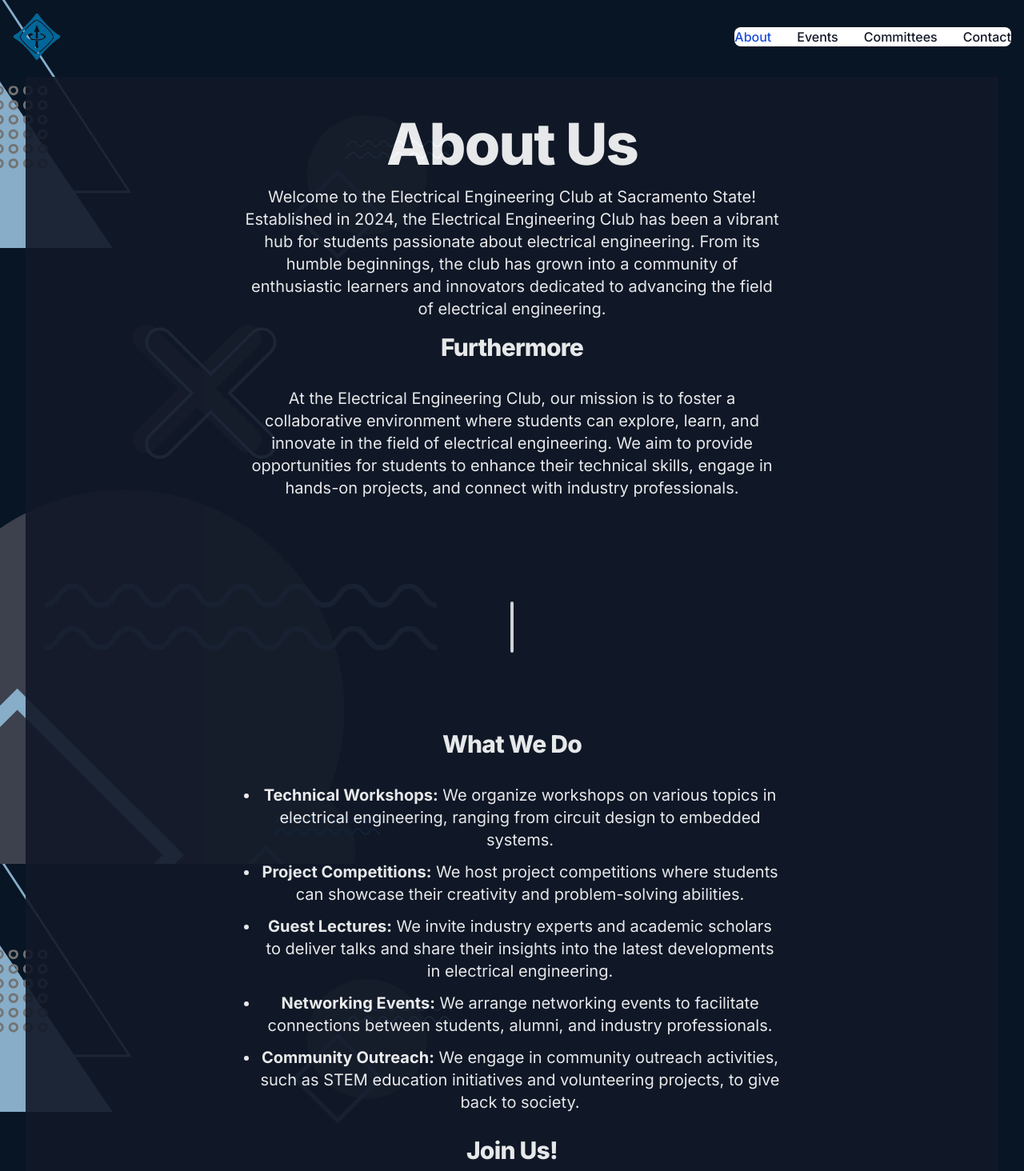
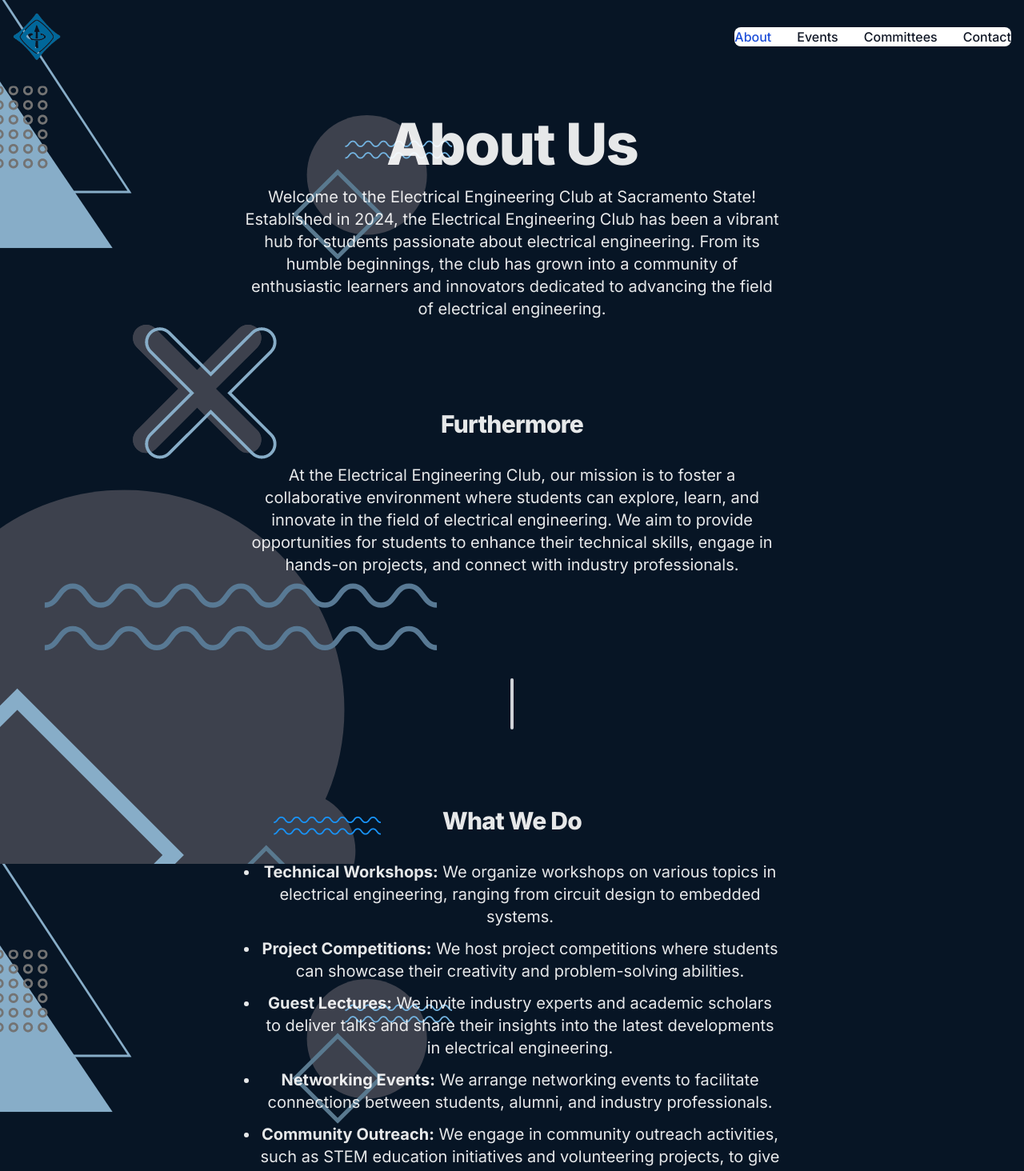
Before and after one commit to BrianBeilby/ieee-web-app, a Next.js app: page /about in a window 1280 px wide. Shown: the top 1464 px of the page at 80% size. Built offline with nearby package versions, Linux system fonts and the light colour scheme; what tw-elements would draw is missing.

Commit message:
Update page.tsx

```diff
--- a/src/app/about/page.tsx
+++ b/src/app/about/page.tsx
@@ -3,62 +3,55 @@
 import React, { useRef } from "react";
 import { motion, useScroll } from "framer-motion";
 import Link from "next/link";
-import { BsArrowRight } from "react-icons/bs"
+import { BsArrowRight } from "react-icons/bs";
 import SectionDivider from "@/components/section-divider";
 
-
-
 export default function About() {
-    const ref = useRef<HTMLDivElement>(null)
+  const ref = useRef<HTMLDivElement>(null);
 
   const { scrollYProgress } = useScroll({
     target: ref,
-        offset: ["0 1", "0.5 1"]
+    offset: ["0 1", "0.5 1"],
   });
 
   return (
-
-
-        <section className= "container my-24 mx-auto md:px-8 mb-4 ">
-
-        <div className="bg-gray-900 py-8 opacity-90">
+    <section className="container my-24 mx-auto md:px-8 mb-4 ">
+      <div className="bg-transparent py-8 opacity-90">
         <div className="flex flex-col items-center justify-center">
-
-
+          <motion.div
+            initial={{ opacity: 0, scale: 0 }}
+            animate={{ opacity: 1, scale: 1 }}
+            transition={{
+              type: "tween",
+              duration: 0.2,
+            }}
+            className="container mx-auto px-4 text-center"
+          >
+            <div className=" py-4">
+              <h1 className="text-5xl font-extrabold tracking-tight leading-none text-white md:text-6xl lg:text-7xl">
+                About Us
+              </h1>
+            </div>
+          </motion.div>
 
           <motion.div
             initial={{ opacity: 0, scale: 0 }}
             animate={{ opacity: 1, scale: 1 }}
             transition={{
-                        type: 'tween',
-                        duration: 0.2
-                }}                 className="container mx-auto px-4 text-center">
-
-                    <div className=" py-4">
-                        <h1 className="text-5xl font-extrabold tracking-tight leading-none text-white md:text-6xl lg:text-7xl">
-                            About Us
-                        </h1>
-                    </div>
-
-                </motion.div>
-
-
-
-                <motion.div
-                    initial={{ opacity: 0, scale: 0 }}
-                    animate={{ opacity: 1, scale: 1 }}
-                    transition={{
-                        type: 'spring',
+              type: "spring",
               stiffness: 125,
               delay: 0.1,
-                        duration: 0.5
+              duration: 0.5,
             }}
-                    className="container mx-auto px-6 text-center mb-4 text-lg md:text-xl text-white mb-28 max-w-[45rem] text-center leading-8 sm:mb-35">
-
+            className="container mx-auto px-6 text-lg md:text-xl text-white mb-28 max-w-[45rem] text-center leading-8 sm:mb-35"
+          >
             <p className="text-lg md:text-xl text-white">
               Welcome to the Electrical Engineering Club at Sacramento State!
-                    Established in 2024, the Electrical Engineering Club has been a vibrant hub for students passionate about electrical engineering.
-                    From its humble beginnings, the club has grown into a community of enthusiastic learners and innovators dedicated to advancing the field of electrical engineering.
+              Established in 2024, the Electrical Engineering Club has been a
+              vibrant hub for students passionate about electrical engineering.
+              From its humble beginnings, the club has grown into a community of
+              enthusiastic learners and innovators dedicated to advancing the
+              field of electrical engineering.
             </p>
           </motion.div>
 
@@ -66,106 +59,125 @@ export default function About() {
             initial={{ opacity: 0, scale: 0 }}
             animate={{ opacity: 1, scale: 1 }}
             transition={{
-                         type: 'spring',
+              type: "spring",
               stiffness: 125,
               delay: 0.1,
-                         duration: 0.7
+              duration: 0.7,
             }}
-                    className="container mx-auto px-6 text-center  text-lg md:text-xl text-white mb-8 max-w-[45rem] text-center leading-8 sm:mb-30">
-
-                    <h2 className="text-3xl font-extrabold mb-8 tracking-tight text-white">Furthermore</h2>
+            className="container mx-auto px-6 text-lg md:text-xl text-white mb-8 max-w-[45rem] text-center leading-8 sm:mb-30"
+          >
+            <h2 className="text-3xl font-extrabold mb-8 tracking-tight text-white">
+              Furthermore
+            </h2>
             <p className="">
-                        At the Electrical Engineering Club, our mission is to foster a collaborative environment where students can explore, learn, and innovate in the field of electrical engineering.
-                        We aim to provide opportunities for students to enhance their technical skills,
-                        engage in hands-on projects, and connect with industry professionals.
+              At the Electrical Engineering Club, our mission is to foster a
+              collaborative environment where students can explore, learn, and
+              innovate in the field of electrical engineering. We aim to provide
+              opportunities for students to enhance their technical skills,
+              engage in hands-on projects, and connect with industry
+              professionals.
             </p>
-
           </motion.div>
 
           <motion.div
             initial={{ opacity: 0, y: 100 }}
             animate={{ opacity: 1, y: 0 }}
-                    transition={{ delay: 0.1, }}>
+            transition={{ delay: 0.1 }}
+          >
             <SectionDivider />
           </motion.div>
 
-                <motion.div ref={ref} style={{ scale: scrollYProgress, opacity: scrollYProgress }} className="flex flex-col items-center justify-center"> {/*Motion Element Start  */}
-
-
-
+          <motion.div
+            ref={ref}
+            style={{ scale: scrollYProgress, opacity: scrollYProgress }}
+            className="flex flex-col items-center justify-center"
+          >
+            {" "}
+            {/*Motion Element Start  */}
             <motion.div
               initial={{ opacity: 0, y: 100 }}
               animate={{ opacity: 1, y: 0 }}
               transition={{
                 delay: 0.1,
               }}
-                    className="container mx-auto px-6 text-center mb-4 text-lg md:text-xl text-white mb-28 max-w-[45rem] text-center leading-8 sm:mb-30">
-
-
-                    <h3 className ="text-3xl font-extrabold mb-8 tracking-tight text-white">What We Do</h3>
+              className="container mx-auto px-6 text-lg md:text-xl text-white mb-28 max-w-[45rem] text-center leading-8 sm:mb-30"
+            >
+              <h3 className="text-3xl font-extrabold mb-8 tracking-tight text-white">
+                What We Do
+              </h3>
               <ul className="list-disc pl-5">
                 <li className="mb-3">
-                        <strong>Technical Workshops:</strong> We organize workshops on various topics in electrical engineering, ranging from circuit design to embedded systems.
+                  <strong>Technical Workshops:</strong> We organize workshops on
+                  various topics in electrical engineering, ranging from circuit
+                  design to embedded systems.
                 </li>
                 <li className="mb-3">
-                        <strong>Project Competitions:</strong> We host project competitions where students can showcase their creativity and problem-solving abilities.
+                  <strong>Project Competitions:</strong> We host project
+                  competitions where students can showcase their creativity and
+                  problem-solving abilities.
                 </li>
                 <li className="mb-3">
-                        <strong>Guest Lectures:</strong> We invite industry experts and academic scholars to deliver talks and share their insights into the latest developments in electrical engineering.
+                  <strong>Guest Lectures:</strong> We invite industry experts
+                  and academic scholars to deliver talks and share their
+                  insights into the latest developments in electrical
+                  engineering.
                 </li>
                 <li className="mb-3">
-                        <strong>Networking Events:</strong> We arrange networking events to facilitate connections between students, alumni, and industry professionals.
+                  <strong>Networking Events:</strong> We arrange networking
+                  events to facilitate connections between students, alumni, and
+                  industry professionals.
                 </li>
                 <li className="mb-3">
-                        <strong>Community Outreach:</strong> We engage in community outreach activities, such as STEM education initiatives and volunteering projects, to give back to society.
+                  <strong>Community Outreach:</strong> We engage in community
+                  outreach activities, such as STEM education initiatives and
+                  volunteering projects, to give back to society.
                 </li>
               </ul>
             </motion.div>
-
             <motion.div
               initial={{ opacity: 0, y: 100 }}
               animate={{ opacity: 1, y: 0 }}
               transition={{
                 delay: 0.175,
               }}
-                    className="container mx-auto px-6 text-center mb-4 text-lg md:text-xl text-white mb-10 max-w-[45rem] text-center leading-8 sm:mb-10">
-
-                    <h3 className ="text-3xl font-extrabold mb-8 tracking-tight text-white">Join Us! </h3>
+              className="container mx-auto px-6 text-lg md:text-xl text-white mb-10 max-w-[45rem] text-center leading-8 sm:mb-10"
+            >
+              <h3 className="text-3xl font-extrabold mb-8 tracking-tight text-white">
+                Join Us!{" "}
+              </h3>
 
               <p className="text-lg md:text-xl text-white">
-                    Whether you're a seasoned electrical engineering student or just starting your journey in the field, we welcome you to join us at the Electrical Engineering Club.
-                    Together, let's explore the fascinating world of electrical engineering and make a positive impact on the future of technology!
+                Whether you&apos;re a seasoned electrical engineering student or
+                just starting your journey in the field, we welcome you to join
+                us at the Electrical Engineering Club. Together, let&apos;s
+                explore the fascinating world of electrical engineering and make
+                a positive impact on the future of technology!
               </p>
             </motion.div>
-
             <motion.div
               initial={{ opacity: 0, y: 100 }}
               animate={{ opacity: 1, y: 0 }}
-                    transition={{ delay: 0.2, }}
-                    className="">
+              transition={{ delay: 0.2 }}
+              className=""
+            >
               <SectionDivider />
             </motion.div>
-
             <motion.div
               initial={{ opacity: 0, y: 100 }}
               animate={{ opacity: 1, y: 0 }}
-                    transition={{ delay: 0.2 }}>
-
-                    <Link href="/contact" className="inline-block group bg-black text-white px-7 py-3 flex items-center justify-center gap-2 rounded-full outline-none focus:scale-110 hover:scale-110 hover:bg-grey-950 active:scale-105 transition">
-                    Contact Us here <BsArrowRight className="opacity-70 group-hover:translate-x-1 transition"/>
+              transition={{ delay: 0.2 }}
+            >
+              <Link
+                href="/contact"
+                className="group bg-black text-white px-7 py-3 flex items-center justify-center gap-2 rounded-full outline-none focus:scale-110 hover:scale-110 hover:bg-grey-950 active:scale-105 transition"
+              >
+                Contact Us here{" "}
+                <BsArrowRight className="opacity-70 group-hover:translate-x-1 transition" />
               </Link>
             </motion.div>
-
-
           </motion.div>
-
-
         </div>
       </div>
-
-
-
     </section>
-
   );
 }
```
Lines whose indentation alone changed are shown as unchanged.
